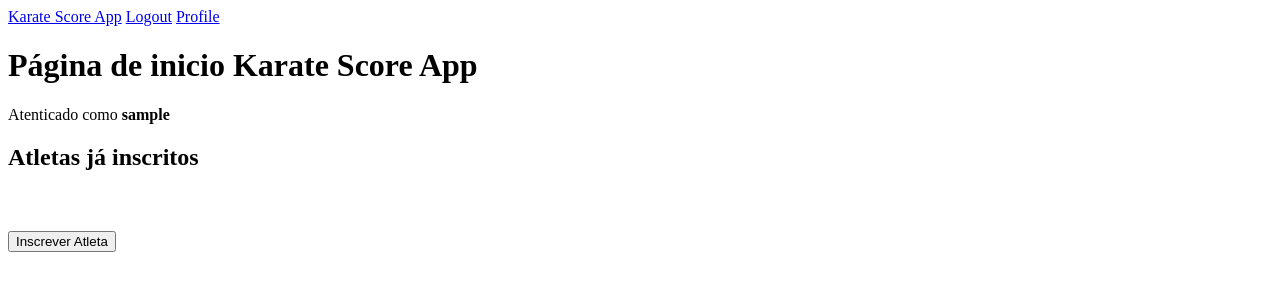
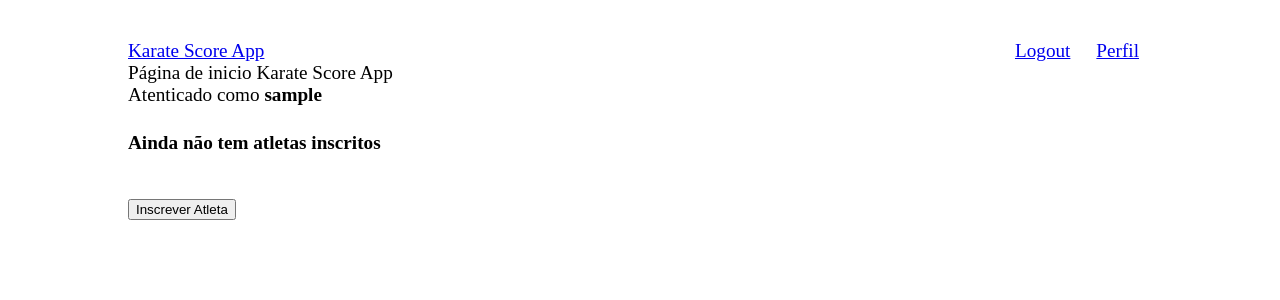
Before and after one commit to ozefreitas/karate-registration, a Django app: page / in a window 1280 px wide. Shown: the top 300 px of the page. Run offline with Django 5.2, Linux system fonts and the light colour scheme; the visitor is signed in with stand-in values (Sample User, id 1); data that the repository does not hold is empty.

Commit message:
[ADD] styling and fix grads

```diff
--- /dev/null
+++ b/registration/static/css/main.css
@@ -0,0 +1,17 @@
+body {
+  font-size: 1.2rem;
+  width: 80%;
+  margin: auto;
+}
+
+.header-container {
+  display: flex;
+  justify-content: space-between;
+  margin-top: 40px;
+}
+
+.dojos-actions {
+  width: 150px;
+  display: flex;
+  justify-content: space-around;
+}
--- a/registration/templates/registration/base.html
+++ b/registration/templates/registration/base.html
@@ -15,19 +15,21 @@
     <link
       rel="stylesheet"
       type="text/css"
-      href="{% static 'registration/css/main.css' %}"
+      href="{% static 'css/main.css' %}"
     />
   </head>
   <body>
     <div class="header-container">
       <a href="{% url 'registration-home' %}">Karate Score App</a>
-      {% if user.is_authenticated %}
+      <div class="dojos-actions">
+        {% if user.is_authenticated %}
         <a href="{% url 'dojos-logout' %}">Logout</a>
-        <a href="{% url 'dojos-profile' %}">Profile</a>
-      {% else %}
+        <a href="{% url 'dojos-profile' %}">Perfil</a>
+        {% else %}
         <a href="{% url 'login' %}">Login</a>
-        <a href="{% url 'dojos-register' %}">Sign Up</a>
-      {% endif %}
+        <a href="{% url 'dojos-register' %}">Criar Conta</a>
+        {% endif %}
+      </div>
     </div>
     {% block content %}{% endblock %}
   </body>
--- a/registration/templates/registration/home.html
+++ b/registration/templates/registration/home.html
@@ -1,8 +1,11 @@
 {% extends "registration/base.html" %}
 {% block content%}
-<h1>Página de inicio Karate Score App</h1>
 {% if user.is_authenticated %}
-    <p>Atenticado como <strong>{{user.username}}</strong></p>
+<div>
+    <div>Página de inicio Karate Score App</div>
+    <div>Atenticado como <strong>{{user.username}}</strong></div></div>
+{% else %}
+    <h2>Página de inicio Karate Score App</h2>
 {% endif %}
 {% if messages %}
     {% for message in messages %}
@@ -10,14 +13,18 @@
     {% endfor %}
 {% endif %}
 
-<h2>Atletas já inscritos</h2>
-{% for athlete in athlets%}
-    <p>{{athlete.first_name}} {{athlete.last_name}} {{athlete.match_type}} {{athlete.category}}</p>
-    <a href="{% url 'registration-update' athlete.id %}">Editar inscrição</a>
+{% if athlets %}
+<h3>Atletas já inscritos</h3>
+{% else %}
+<h4>Ainda não tem atletas inscritos</h4>
+{% endif %}
+{% for athlete in athlets %}
+    <p>{{athlete.first_name}} {{athlete.last_name}} {{athlete.match_type}} {{athlete.category}} <a href="{% url 'registration-update' athlete.id %}">Editar inscrição</a></p>
     <form action="{% url 'registration-delete' athlete.id %}" method="post">
         {% csrf_token %}
         <button type="submit">Eliminar inscrição</button>
     </form>
+<hr>
 {% endfor %}
-<button style="margin-top: 40px;" onclick="location.href='/form/'">Inscrever Atleta</button>
+<button style="margin-top: 20px;" onclick="location.href='/form/'">Inscrever Atleta</button>
 {% endblock content %}
--- a/registration/views.py
+++ b/registration/views.py
@@ -10,12 +10,12 @@ from .models import Athlete
 # views for the athlets registrations
 
 age_graduation_rules = {
-    "0-9": 9,
-    "10-11": 9,
-    "12-13": 8,
-    "14-15": 7,
-    "16-17": 6,
-    "18-50": 5
+    "0-9": 15,
+    "10-11": 15,
+    "12-13": 14,
+    "14-15": 13,
+    "16-17": 12,
+    "18-50": 11
 }
 
 age_category_rules = {
```
Also changed, not shown: registration/models.py (+20 -20 lines), registration/migrations/0009_alter_athlete_graduation.py (added), registration/static/registration/css/main.css (deleted).
